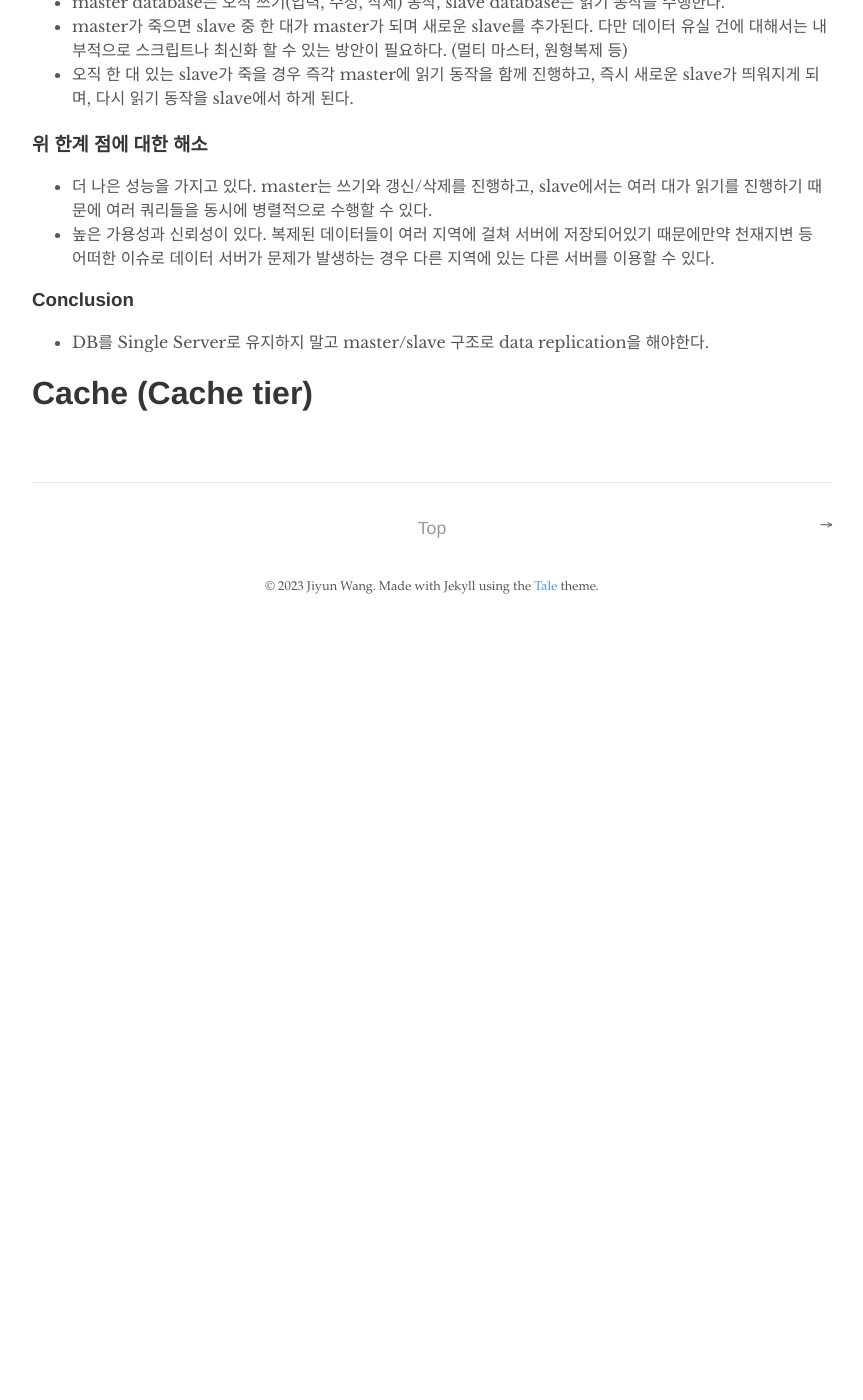
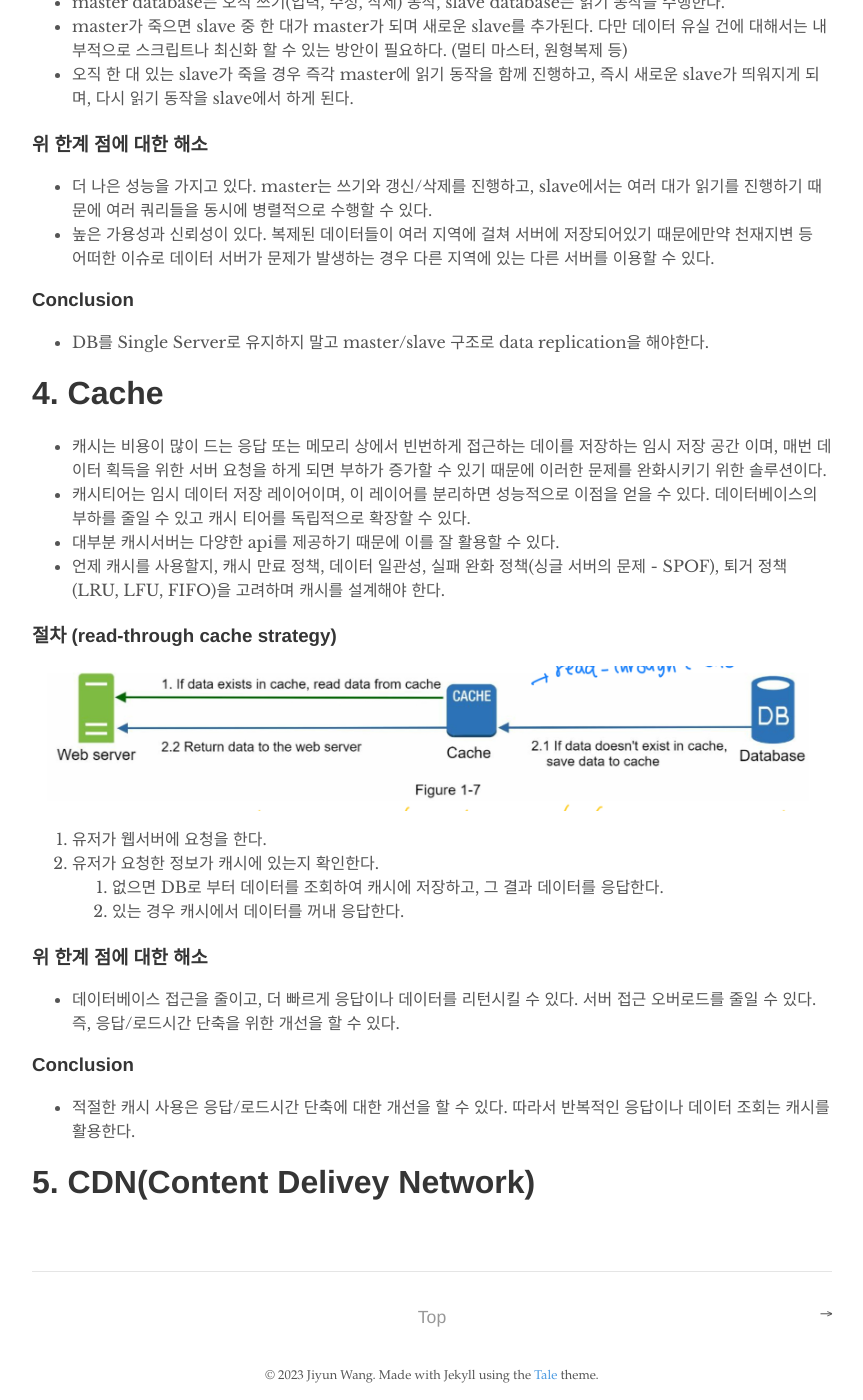
Before and after one commit to jiyunbb/Jiyun-Wang7.github.io, a Jekyll site: the page built from _posts/2023-11-08-System-Design-Interview-An-Insiders-Guide-ch1.md, in a window 1280 px wide and 1400 px high, scrolled down 3312 px. Shown: the whole window, without its empty margins (208-1071 px from the left). Built offline with Jekyll 4.4.1, drawn with Linux system fonts in a browser that asks for light colours; before the commit the page ends 3942 px from its top, so only the background shows below that.

Commit message:
cache 내용 데이터 추가

```diff
--- a/_posts/2023-11-08-System-Design-Interview-An-Insiders-Guide-ch1.md
+++ b/_posts/2023-11-08-System-Design-Interview-An-Insiders-Guide-ch1.md
@@ -62,4 +62,24 @@ tags: [book]
 - DB를 Single Server로 유지하지 말고 master/slave 구조로 data replication을 해야한다.
 
 
-# Cache (Cache tier)
+# 4. Cache
+- 캐시는 비용이 많이 드는 응답 또는 메모리 상에서 빈번하게 접근하는 데이를 저장하는 임시 저장 공간 이며, 매번 데이터 획득을 위한 서버 요청을 하게 되면 부하가 증가할 수 있기 때문에 이러한 문제를 완화시키기 위한 솔루션이다.
+- 캐시티어는 임시 데이터 저장 레이어이며, 이 레이어를 분리하면 성능적으로 이점을 얻을 수 있다. 데이터베이스의 부하를 줄일 수 있고 캐시 티어를 독립적으로 확장할 수 있다.
+- 대부분 캐시서버는 다양한 api를 제공하기 때문에 이를 잘 활용할 수 있다.
+- 언제 캐시를 사용할지, 캐시 만료 정책, 데이터 일관성, 실패 완화 정책(싱글 서버의 문제 - SPOF), 퇴거 정책(LRU, LFU, FIFO)을 고려하며 캐시를 설계해야 한다.
+
+### 절차 (read-through cache strategy)
+![Alt text](../assets/system-design-interview/cache_tier.jpeg)
+1. 유저가 웹서버에 요청을 한다.
+2. 유저가 요청한 정보가 캐시에 있는지 확인한다.
+   1.  없으면 DB로 부터 데이터를 조회하여 캐시에 저장하고, 그 결과 데이터를 응답한다.
+   2.  있는 경우 캐시에서 데이터를 꺼내 응답한다.
+
+### 위 한계 점에 대한 해소
+- 데이터베이스 접근을 줄이고, 더 빠르게 응답이나 데이터를 리턴시킬 수 있다. 서버 접근 오버로드를 줄일 수 있다. 즉, 응답/로드시간 단축을 위한 개선을 할 수 있다.
+
+### Conclusion
+- 적절한 캐시 사용은 응답/로드시간 단축에 대한 개선을 할 수 있다. 따라서 반복적인 응답이나 데이터 조회는 캐시를 활용한다.
+
+
+# 5. CDN(Content Delivey Network)
```
Also changed, not shown: assets/system-design-interview/cache_tier.jpeg (added).
